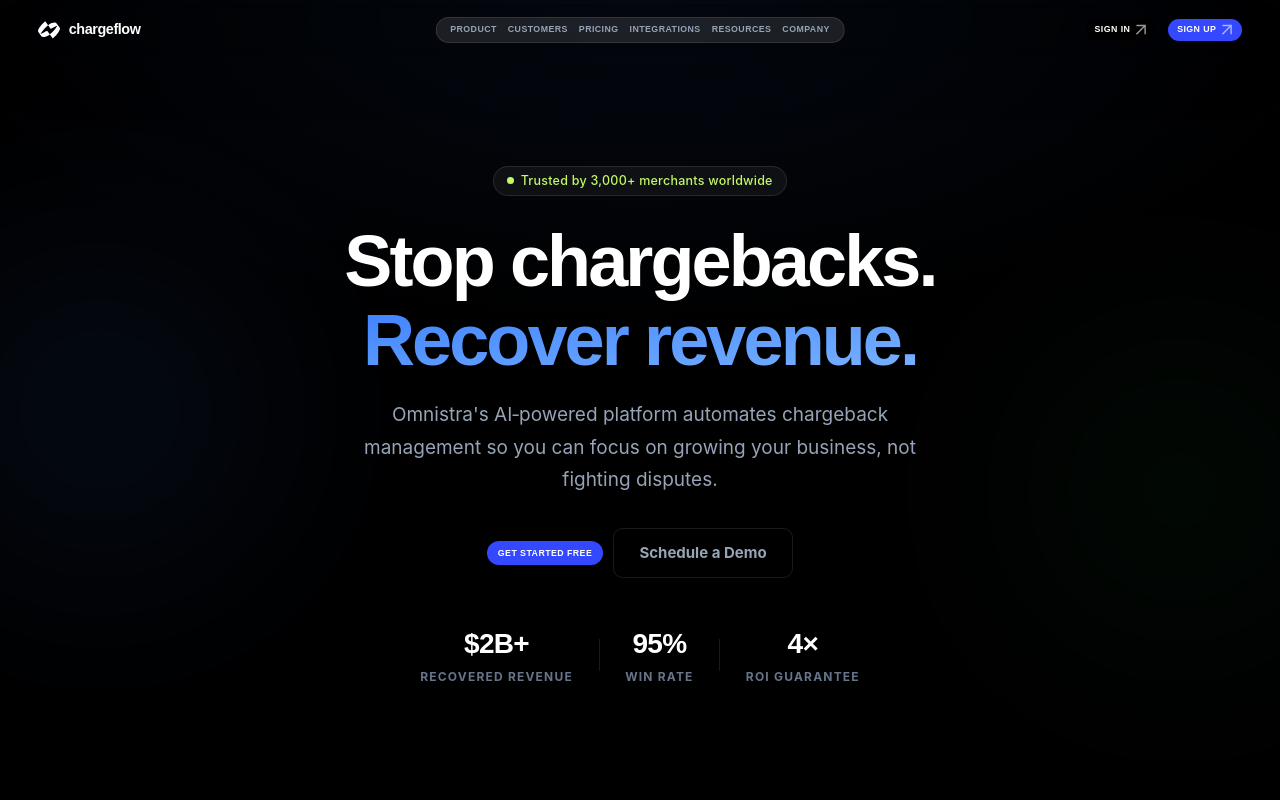
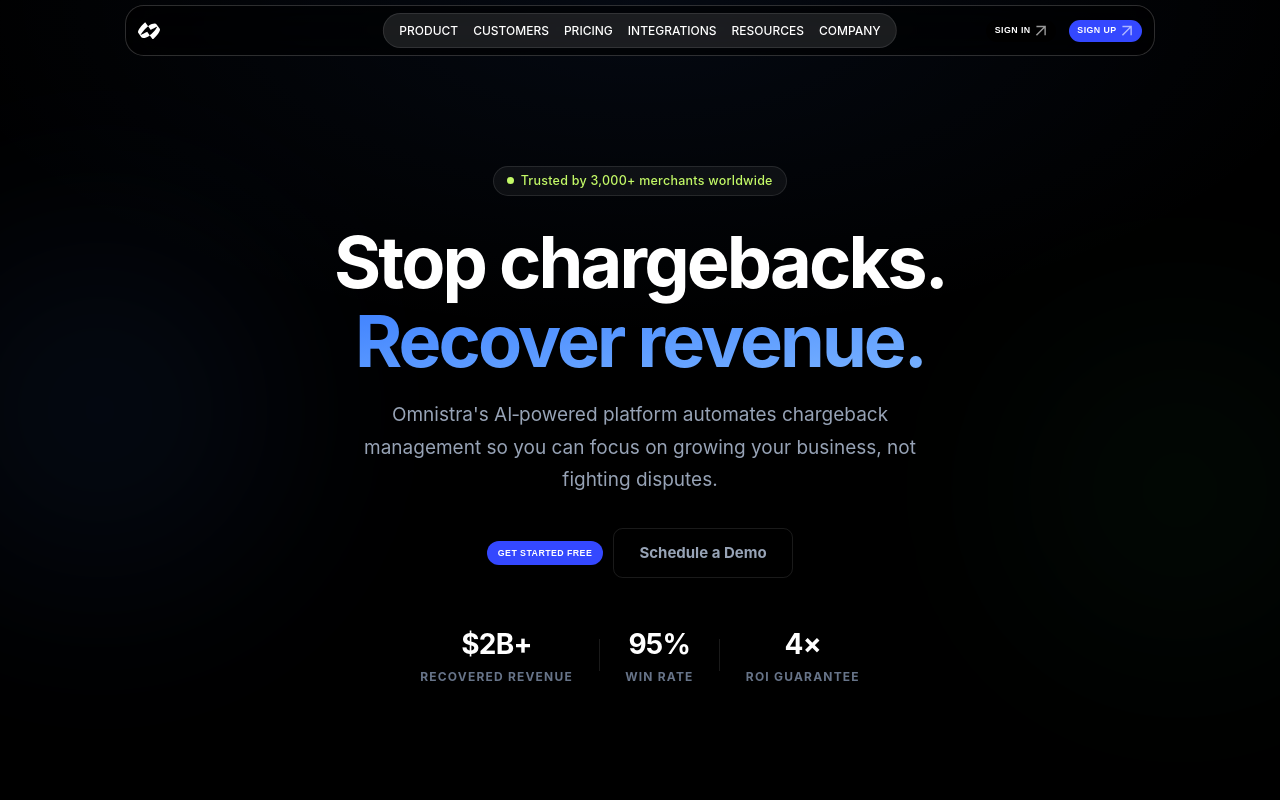
Before and after one commit to anamul01988/omnistra-task, a React (Vite) app: page / in a window 1280 px wide. Shown: the top 800 px of the page. Built offline with nearby package versions, Linux system fonts and the light colour scheme.

Commit message:
mod:font style improvement

```diff
--- a/src/components/dropdowns/ProductDropdown.jsx
+++ b/src/components/dropdowns/ProductDropdown.jsx
@@ -17,13 +17,7 @@
       <img
         src={item.imgUrl}
         alt=""
-        className="nav-card__img absolute bottom-[-2.5rem] left-0 w-full h-[18.75rem] object-cover"
-        style={{
-          WebkitMaskImage:
-            "radial-gradient(circle at center 70%, black 10%, transparent 85%)",
-          maskImage:
-            "radial-gradient(circle at center 70%, black 10%, transparent 85%)",
-        }}
+        className="nav-card__img absolute bottom-[-2.5rem] left-0 w-full h-[18.75rem] object-cover product-card-mask"
       />
       <div className="relative z-10 w-full">
         <div className="flex items-center gap-[0.5rem] mb-[1rem]">
--- a/src/components/dropdowns/SimpleDropdown.jsx
+++ b/src/components/dropdowns/SimpleDropdown.jsx
@@ -15,7 +15,7 @@
         <a
           key={label}
           href="#"
-          className={`block px-[1rem] py-[0.625rem] text-[0.8125rem] font-medium rounded-[0.75rem] whitespace-nowrap transition-all duration-300 ${linkColors}`}
+          className={`block px-[1rem] py-[0.625rem] text-[12px] font-medium rounded-[0.75rem] whitespace-nowrap transition-all duration-300 ${linkColors} font-sans`}
         >
           {label}
         </a>
--- a/src/components/layout/Navbar.jsx
+++ b/src/components/layout/Navbar.jsx
@@ -18,7 +18,7 @@
 
 function NavButton({ label, onClick, isActive, isLink, href, isLight }) {
   const baseStyles =
-    "inline-flex items-center gap-[0.375rem] p-[0.625em] rounded-full text-[0.6875rem] font-bold uppercase tracking-[0.05em] transition-all duration-300 whitespace-nowrap relative";
+    "inline-flex items-center gap-[0.375rem] p-[0.625em] rounded-full text-[12px] font-medium uppercase transition-all duration-300 whitespace-nowrap relative font-sans";
 
   const activeStyles = isLight
     ? isActive
@@ -26,17 +26,13 @@
       : "text-[#08144f]/60 hover:text-[#08144f]"
     : isActive
       ? "text-white"
-      : "text-[#97a3b6] hover:text-white";
+      : "text-[#ffffff] hover:text-white";
 
   const Element = isLink ? "a" : "button";
   const behavior = isLink ? { href } : { onClick };
 
   return (
-    <Element
-      {...behavior}
-      className={`${baseStyles} ${activeStyles}`}
-      style={{ fontFamily: "var(--font-heading)" }}
-    >
+    <Element {...behavior} className={`${baseStyles} ${activeStyles}`}>
       {label}
     </Element>
   );
@@ -115,25 +111,7 @@
     setOpenMenu((prev) => (prev === id ? null : id));
   }, []);
 
-  const shellStyles = {
-    maxWidth: isPill ? "80em" : "100em",
-    padding: isPill ? "0.5rem 1rem" : "0 1.25rem",
-    background: isLight
-      ? "rgba(255, 255, 255, 0.9)"
-      : isPill
-        ? "rgba(0,0,0,0.6)"
-        : "transparent",
-    backdropFilter: isPill || isLight ? "blur(1.5rem)" : "none",
-    WebkitBackdropFilter: isPill || isLight ? "blur(1.5rem)" : "none",
-    border: isLight
-      ? "1px solid rgba(0, 0, 0, 0.08)"
-      : isPill
-        ? "1px solid rgba(255,255,255,0.1)"
-        : "none",
-    borderRadius: isPill ? "1.5rem" : "0",
-    transition: "all 0.6s cubic-bezier(0.19, 1, 0.22, 1)",
-    margin: "0 auto",
-  };
+  const containerClasses = `navbar-container ${isPill ? "navbar-container--pill" : ""} ${isLight ? "navbar-container--light" : ""}`;
 
   const navInnerBg = isLight ? "bg-black/5" : "bg-white/10";
   const navInnerBorder = isLight ? "border-black/5" : "border-white/10";
@@ -142,18 +120,12 @@
   return (
     <>
       <header
-        className="fixed left-0 right-0 z-[1000] flex items-center justify-center px-[1.5rem]"
-        style={{
-          top: isPill ? "0.5rem" : "0",
-          height: "4.5rem",
-          transition: "top 0.6s cubic-bezier(0.19, 1, 0.22, 1)",
-        }}
+        className={`fixed left-0 right-0 z-[1000] flex items-center justify-center px-[1.5rem] h-[4.5rem] transition-all duration-700 ${isPill ? "top-[0.5rem]" : "top-0"}`}
         onMouseEnter={() => setHovered(true)}
         onMouseLeave={() => setHovered(false)}
       >
         <div
-          className="flex items-center justify-between w-full h-[4rem] navbar-pill shadow-2xl transition-colors duration-500"
-          style={shellStyles}
+          className={`flex items-center justify-between w-full h-[4rem] navbar-pill transition-colors duration-500 ${containerClasses}`}
         >
           <Logo isHeaderHovered={hovered || isLight} forceDark={isLight} />
 
--- a/src/components/sections/Hero.jsx
+++ b/src/components/sections/Hero.jsx
@@ -10,27 +10,11 @@
 export default function Hero() {
   return (
     <main
-      className="relative min-h-screen flex items-center justify-center px-6 overflow-hidden pt-[calc(72px+60px)] pb-[80px] bg-black"
-      style={{
-        background:
-          "radial-gradient(ellipse 80% 60% at 50% 0%, rgba(61,127,255,0.07) 0%, transparent 70%), #000",
-      }}
+      className="relative min-h-screen flex items-center justify-center px-6 overflow-hidden pt-[calc(72px+60px)] pb-[80px] hero-gradient-bg"
       id="pageHero"
     >
-      <div
-        className="absolute w-[500px] h-[500px] rounded-full pointer-events-none z-0 opacity-30 left-[-150px] top-[20%] blur-[100px]"
-        style={{
-          background:
-            "radial-gradient(circle, rgba(61,127,255,0.4), transparent 70%)",
-        }}
-      />
-      <div
-        className="absolute w-[500px] h-[500px] rounded-full pointer-events-none z-0 opacity-30 right-[-150px] top-[30%] blur-[100px]"
-        style={{
-          background:
-            "radial-gradient(circle, rgba(57,224,122,0.2), transparent 70%)",
-        }}
-      />
+      <div className="absolute w-[500px] h-[500px] rounded-full pointer-events-none z-0 opacity-30 left-[-150px] top-[20%] blur-[100px] hero-glow-blue" />
+      <div className="absolute w-[500px] h-[500px] rounded-full pointer-events-none z-0 opacity-30 right-[-150px] top-[30%] blur-[100px] hero-glow-green" />
 
       <div className="relative z-10 text-center max-w-[720px]">
         <motion.div
@@ -47,11 +31,7 @@
           initial={{ opacity: 0, y: 24 }}
           animate={{ opacity: 1, y: 0 }}
           transition={{ duration: 0.7, delay: 0.1, ease: [0.19, 1, 0.22, 1] }}
-          className="font-bold text-white leading-[1.1] tracking-[-0.04em] mb-6"
-          style={{
-            fontFamily: "var(--font-heading)",
-            fontSize: "clamp(40px, 7vw, 72px)",
-          }}
+          className="font-bold text-white leading-[1.1] tracking-[-0.04em] mb-6 hero-title-clamp font-sans"
         >
           Stop chargebacks.
           <br />
@@ -64,8 +44,7 @@
           initial={{ opacity: 0, y: 20 }}
           animate={{ opacity: 1, y: 0 }}
           transition={{ duration: 0.7, delay: 0.2, ease: [0.19, 1, 0.22, 1] }}
-          className="text-[#97a3b6] leading-[1.7] mb-10 mx-auto max-w-[560px]"
-          style={{ fontSize: "clamp(16px, 2vw, 19px)" }}
+          className="text-[#97a3b6] leading-[1.7] mb-10 mx-auto max-w-[560px] hero-p-clamp"
         >
           Omnistra's AI‑powered platform automates chargeback management so you
           can focus on growing your business, not fighting disputes.
@@ -101,10 +80,7 @@
             <Fragment key={s.num}>
               {i > 0 && <div className="w-px h-10 bg-white/10" />}
               <div className="flex flex-col items-center gap-1">
-                <span
-                  className="text-[28px] font-bold text-white tracking-tight"
-                  style={{ fontFamily: "var(--font-heading)" }}
-                >
+                <span className="font-bold text-white tracking-tight hero-stat-num font-sans">
                   {s.num}
                 </span>
                 <span className="text-[12px] text-[#677489] font-bold tracking-widest uppercase">
--- a/src/components/sections/IntegrationsSection.jsx
+++ b/src/components/sections/IntegrationsSection.jsx
@@ -36,8 +36,8 @@
 
   return (
     <motion.div
-      style={{ x, y, scale, opacity, left: "50%", top: "50%" }}
-      className="absolute -translate-x-1/2 -translate-y-1/2"
+      style={{ x, y, scale, opacity }}
+      className="absolute left-1/2 top-1/2 -translate-x-1/2 -translate-y-1/2"
     >
       <div className="bg-white p-5 md:p-6 rounded-[32px] shadow-xl w-20 h-20 md:w-36 md:h-36 flex items-center justify-center border border-white transition-all transform hover:rotate-6">
         <img
@@ -170,10 +170,7 @@
             style={{ opacity: textOpacity, scale: textScale, y: textY }}
             className="text-center px-6 max-w-4xl"
           >
-            <h2
-              style={{ fontFamily: "var(--font-heading)" }}
-              className="text-[44px] md:text-[68px] font-bold tracking-tight text-[#08144f] mb-8 leading-[1.05]"
-            >
+            <h2 className="text-[44px] md:text-[68px] font-bold tracking-tight text-[#08144f] mb-8 leading-[1.05] font-sans">
               One platform, <br />
               <span className="text-[#0145f2]">unlimited integrations</span>
             </h2>
--- a/src/components/ui/Logo.jsx
+++ b/src/components/ui/Logo.jsx
@@ -19,8 +19,7 @@
       </span>
       {!isHeaderHovered && (
         <span
-          className={`text-[1.125rem] font-bold tracking-[-0.03em] ${colorClass}`}
-          style={{ fontFamily: "var(--font-heading)" }}
+          className={`text-[1.125rem] font-bold tracking-[-0.03em] ${colorClass} font-sans`}
         >
           chargeflow
         </span>
--- a/src/index.css
+++ b/src/index.css
@@ -19,6 +19,8 @@
   --color-border-subtle: rgba(255, 255, 255, 0.08);
   --font-heading: "Montserrat", sans-serif;
   --font-base: "Inter", sans-serif;
+  /* --font-heading: "Helvetica", sans-serif;
+  --font-base: "Helvetica", sans-serif; */
   font-size: 16px;
 }
 
@@ -48,7 +50,36 @@
 }
 
 .navbar-pill {
-  transition: all 0.8s cubic-bezier(0.19, 1, 0.22, 1);
+  transition: all 0.6s cubic-bezier(0.19, 1, 0.22, 1);
+  margin: 0 auto;
+}
+
+/* Navbar Dynamic States */
+.navbar-container {
+  max-width: 100em;
+  /* padding: 0 1.25rem; */
+  background: transparent;
+  backdrop-filter: none;
+  -webkit-backdrop-filter: none;
+  border: none;
+  border-radius: 0;
+}
+
+.navbar-container--pill {
+  max-width: 80em;
+  padding: 0.5rem 1rem;
+  background: rgba(0, 0, 0, 0.6);
+  backdrop-filter: blur(1.5rem);
+  -webkit-backdrop-filter: blur(1.5rem);
+  border: 1px solid rgba(255, 255, 255, 0.1);
+  border-radius: 1.5rem;
+}
+
+.navbar-container--light {
+  background: rgba(255, 255, 255, 0.9);
+  backdrop-filter: blur(1.5rem);
+  -webkit-backdrop-filter: blur(1.5rem);
+  border: 1px solid rgba(0, 0, 0, 0.08);
 }
 
 .btn-premium {
@@ -170,3 +201,48 @@
 ::-webkit-scrollbar-thumb:hover {
   background: var(--color-text-secondary);
 }
+
+/* Hero Section Styles */
+.hero-gradient-bg {
+  background:
+    radial-gradient(
+      ellipse 80% 60% at 50% 0%,
+      rgba(61, 127, 255, 0.07) 0%,
+      transparent 70%
+    ),
+    #000;
+}
+
+.hero-glow-blue {
+  background: radial-gradient(circle, rgba(61, 127, 255, 0.4), transparent 70%);
+}
+
+.hero-glow-green {
+  background: radial-gradient(circle, rgba(57, 224, 122, 0.2), transparent 70%);
+}
+
+.hero-title-clamp {
+  font-size: clamp(40px, 7vw, 72px);
+}
+
+.hero-p-clamp {
+  font-size: clamp(16px, 2vw, 19px);
+}
+
+.hero-stat-num {
+  font-size: 28px;
+}
+
+.product-card-mask {
+  -webkit-mask-image: radial-gradient(
+    circle at center 70%,
+    black 10%,
+    transparent 85%
+  );
+  mask-image: radial-gradient(circle at center 70%, black 10%, transparent 85%);
+}
+
+.mobile-menu-glass {
+  backdrop-filter: blur(2rem);
+  -webkit-backdrop-filter: blur(2rem);
+}
```
Also changed, not shown: src/components/layout/MobileMenu.jsx (+3 -7 lines).
